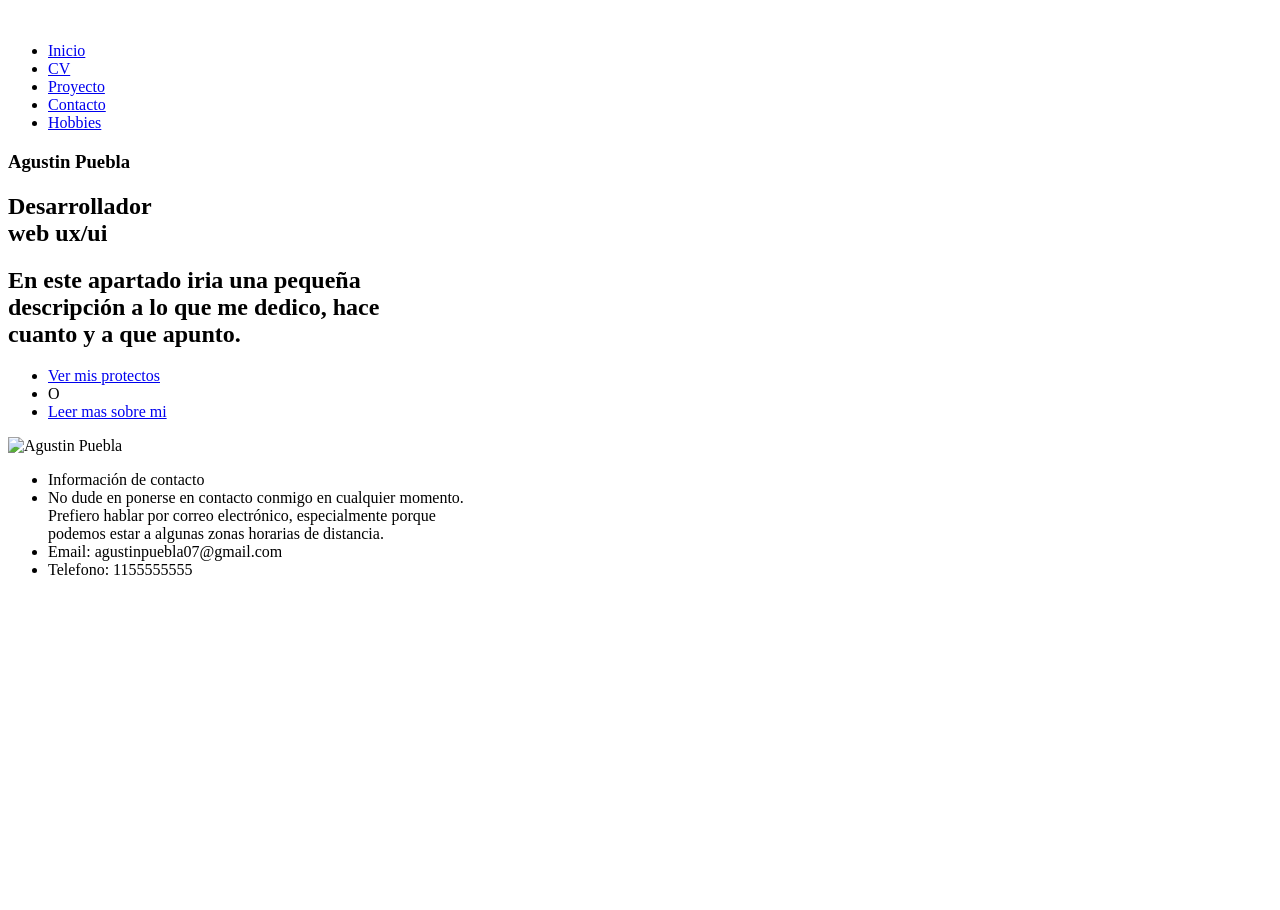
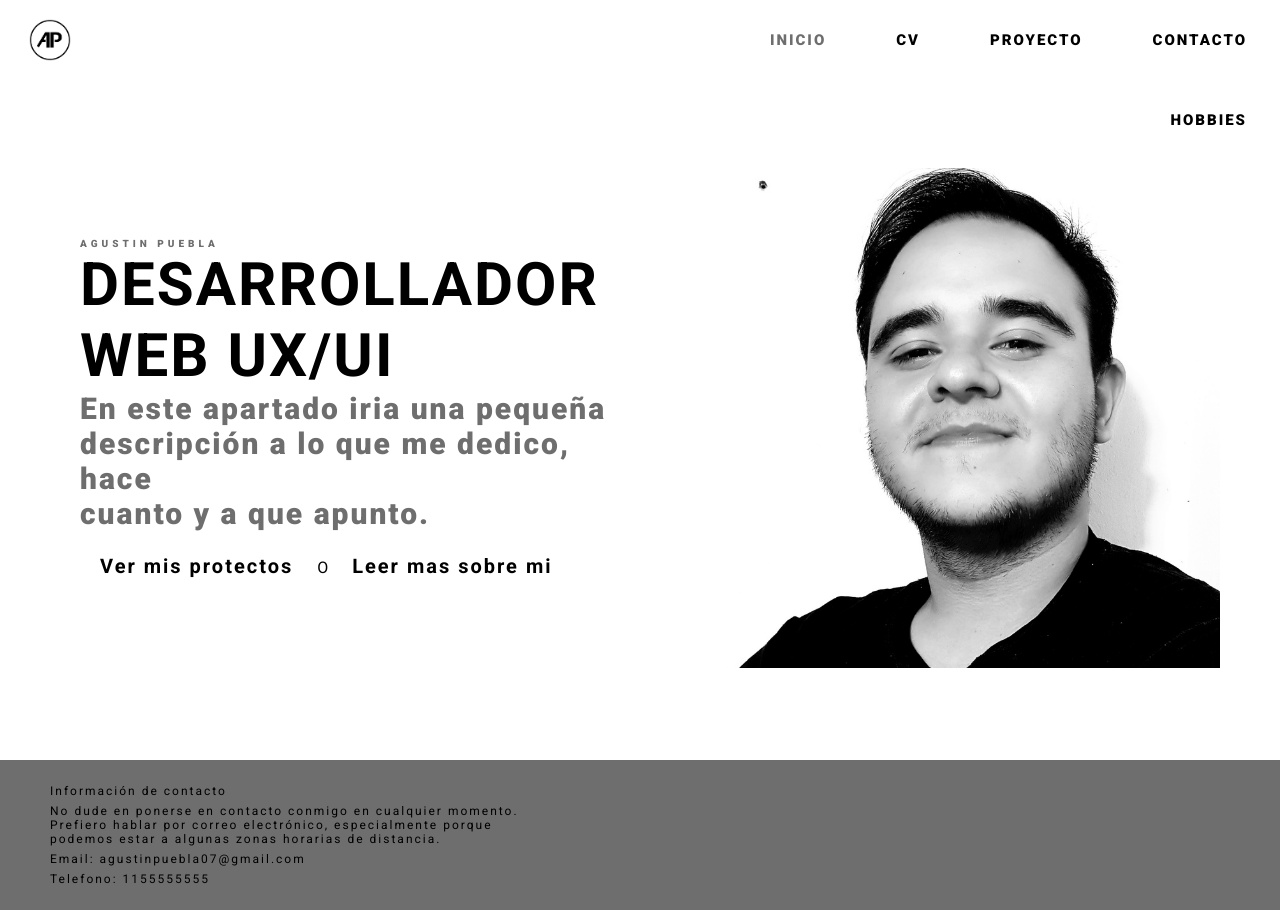
Before and after one commit to AgustinPuebla/DW19415-AgustinPuebla, a plain HTML site: page index.html in a window 1280 px wide. Before the commit the page ends 800 px from the top, so only its background shows below. Drawn offline with Linux system fonts and the light colour scheme.

Commit message:
modificacion2

```diff
--- a/index.html
+++ b/index.html
@@ -4,20 +4,20 @@
     <meta charset="UTF-8">
     <meta http-equiv="X-UA-Compatible" content="IE=edge">
     <meta name="viewport" content="width=device-width, initial-scale=1.0">
-    <link rel="stylesheet" href="./desarrollo web/estilo/style-index.css">
+    <link rel="stylesheet" href="estilo/style-index.css">
     <style>@import url('https://fonts.googleapis.com/css2?family=Roboto:wght@100;300;400;500;700;900&display=swap');</style>
     <title>Agustin Puebla | Portfolio</title>
 </head>
 <body>
     <header>
         <nav>
-            <div class="logo"><img src="../desarrollo web/images/logo.png" alt=""></div>
+            <div class="logo"><img src="images/logo.png" alt=""></div>
             <ul>
                 <li><a class="active" href="Index.html">Inicio</a></li>
-                <li><a href="../desarrollo web/pages/cv.html">CV</a></li>
-                <li><a href="../desarrosllo web/pages/proyects.html">Proyecto</a></li>
-                <li><a href="../desarrollo web/pages/contact.html">Contacto</a></li>
-                <li><a href="../desarrollo web/pages/hobbie.html">Hobbies</a></li>
+                <li><a href="pages/cv.html">CV</a></li>
+                <li><a href="pages/proyects.html">Proyecto</a></li>
+                <li><a href="pages/contact.html">Contacto</a></li>
+                <li><a href="pages/hobbie.html">Hobbies</a></li>
             </ul>
         </nav>
     </header>
@@ -27,12 +27,12 @@
             <h1>Desarrollador<br> web ux/ui</h1>
             <h2>En este apartado iria una pequeña<br> descripción a lo que me dedico, hace<br> cuanto  y a que apunto.</h2>
             <ul>
-                <li><a href="../desarrollo web/pages/proyects.html">Ver mis protectos</a></li>
+                <li><a href="pages/proyects.html">Ver mis protectos</a></li>
                 <li>O</li>
-                <li><a href="../desarrollo web/pages/cv.html">Leer mas sobre mi</a></li>
+                <li><a href="pages/cv.html">Leer mas sobre mi</a></li>
             </ul>
         </div>
-           <div class="imagen"><img src="../desarrollo web/images/mifoto.png" alt="Agustin Puebla"></div>
+           <div class="imagen"><img src="images/mifoto.png" alt="Agustin Puebla"></div>
     </section>
     <footer>
             <div class="footer">
```
